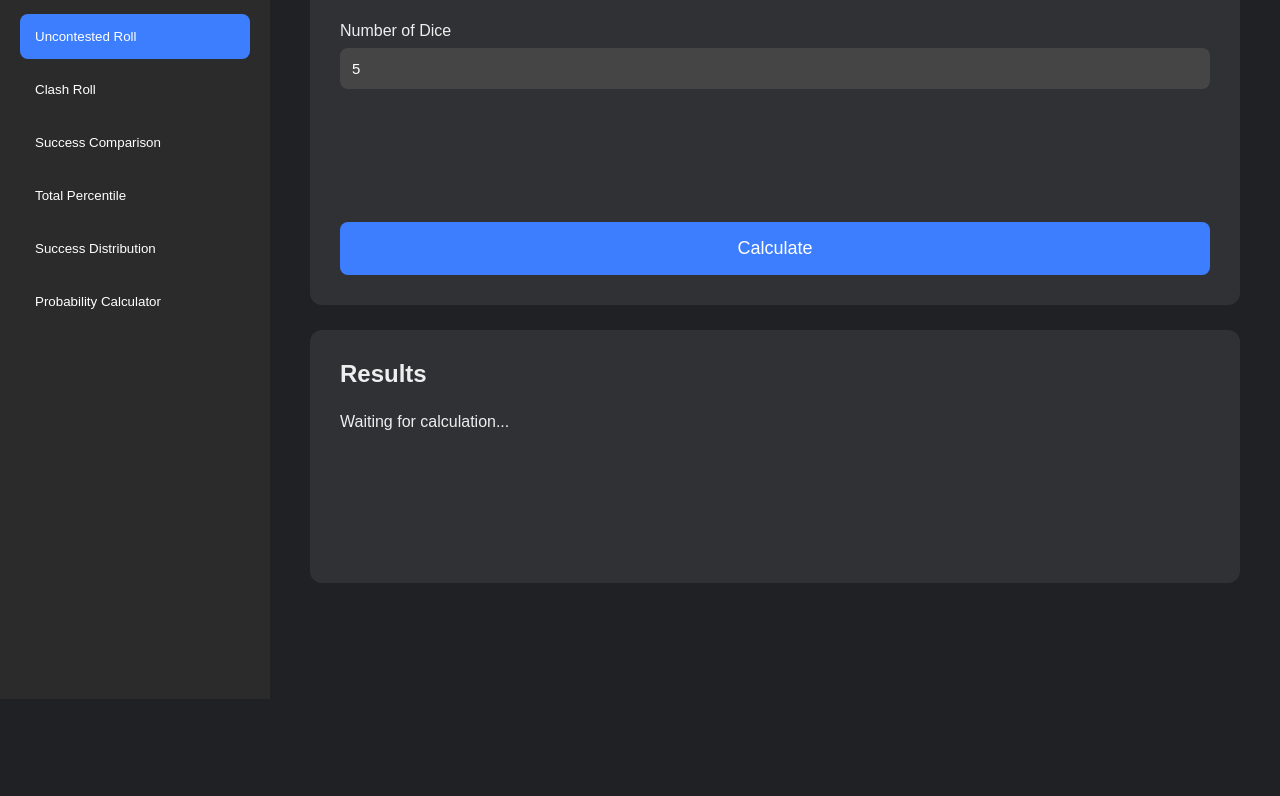
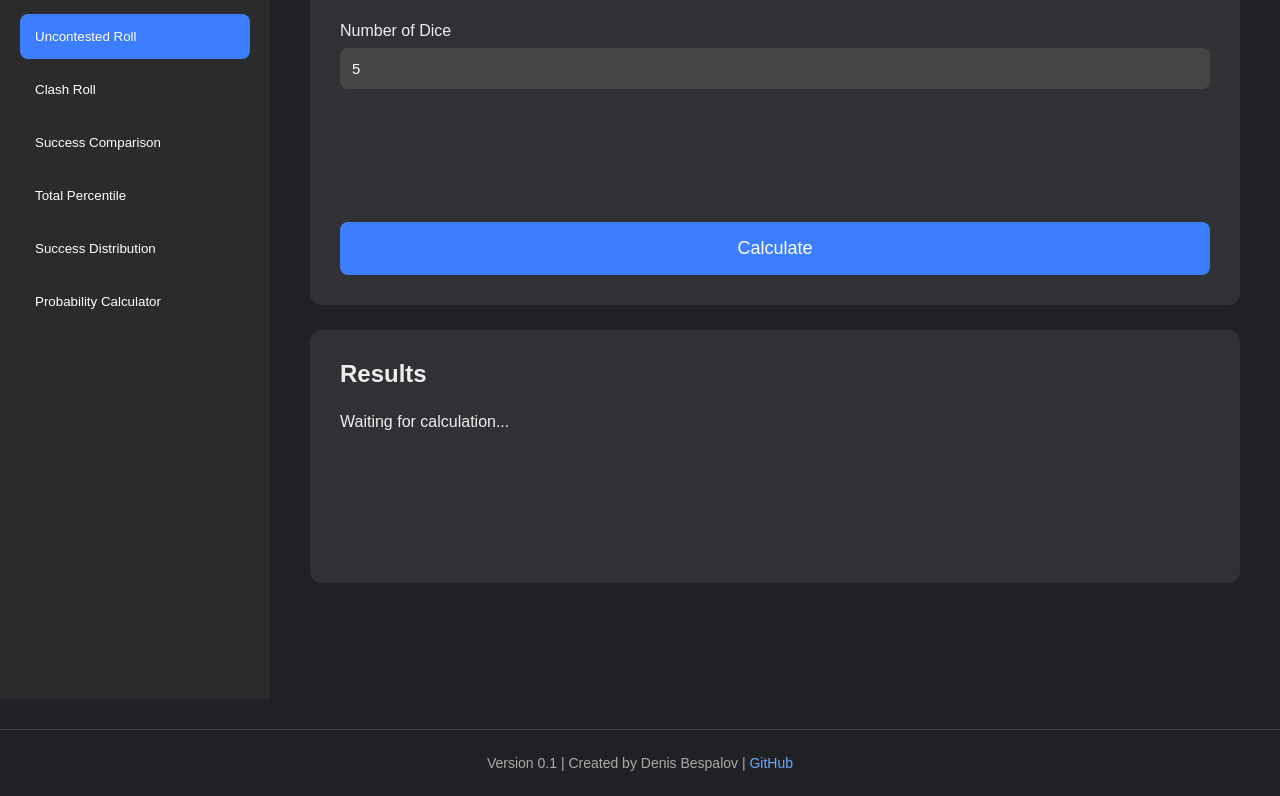
Before and after one commit to Witen159/Dice-Probability-Calculator---Cresting-Lilypads, a plain HTML site: page docs/index.html in a window 1280 px wide. Shown: the part 101-897 px from the top of the page. Before the commit the page ends 800 px from the top, so only its background shows below. Drawn offline with Linux system fonts and the light colour scheme.

Commit message:
Add footer

```diff
--- a/docs/css/style.css
+++ b/docs/css/style.css
@@ -194,3 +194,39 @@ th{
     background:#3a3a3a;
 
 }
+
+footer {
+
+    text-align: center;
+
+    padding: 25px;
+
+    color: #aaaaaa;
+
+    font-size: 14px;
+
+    border-top: 1px solid #444;
+
+    margin-top: 30px;
+
+}
+
+footer p {
+
+    margin: 6px 0;
+
+}
+
+footer a {
+
+    color: #6ea8ff;
+
+    text-decoration: none;
+
+}
+
+footer a:hover {
+
+    text-decoration: underline;
+
+}
--- a/docs/index.html
+++ b/docs/index.html
@@ -98,5 +98,16 @@
 
 <script src="js/app.js"></script>
 
+<footer>
+
+    Version 0.1 |
+    Created by Denis Bespalov |
+    <a href="https://github.com/Witen159/Dice-Probability-Calculator---Cresting-Lilypads"
+       target="_blank">
+        GitHub
+    </a>
+
+</footer>
+
 </body>
 </html>
```
